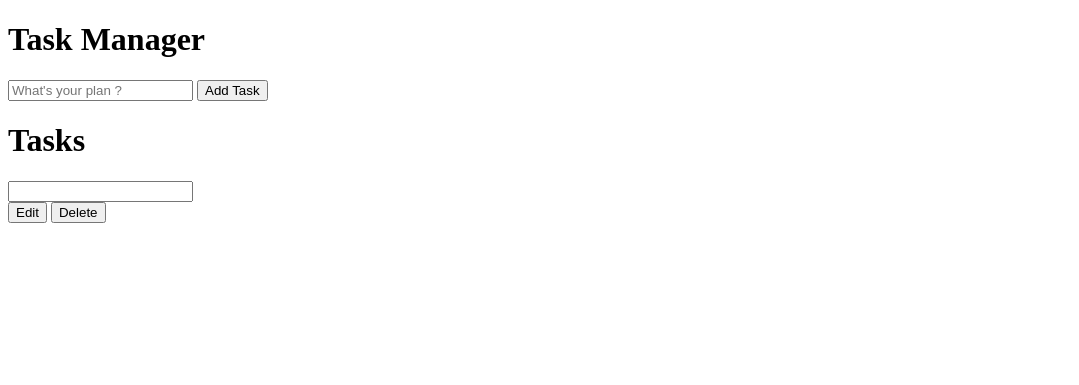
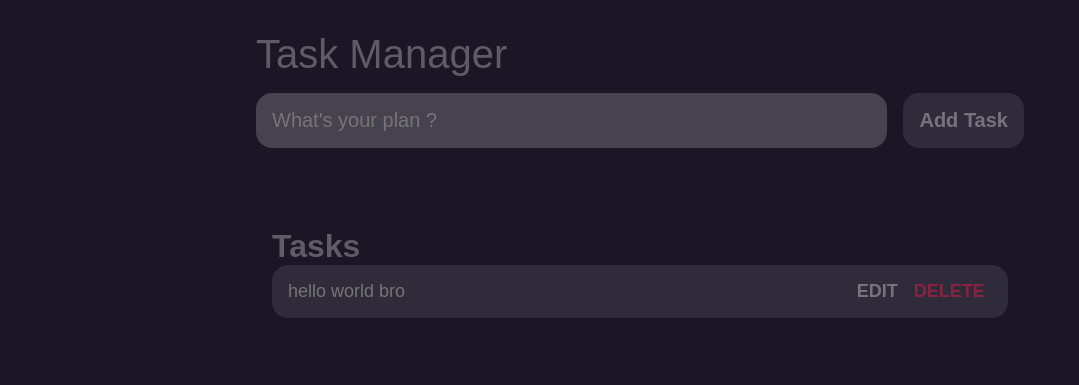
Before and after one commit to Ali-Mansourr/TaskManager, a plain HTML site: page index.html in a window 1280 px wide. Shown: the whole page, without its empty margins (0-1079 px from the left). Drawn offline with Linux system fonts and the light colour scheme.

Commit message:
styling elements

```diff
--- a/index.html
+++ b/index.html
@@ -6,6 +6,8 @@
     <title>Task Manager</title>
 
     <link rel="stylesheet" href="styles/style.css">
+    <link rel="stylesheet" href="styles/utilities.css">
+
 </head>
 <body>
     <script src="scripts/script.js"></script>
@@ -19,6 +21,8 @@
         </form>
     </div>
 
+    <main>
+
         <div class="task-list">
             <h1>Tasks</h1>
 
@@ -26,7 +30,7 @@
 
                 <div class="task">
                     <div class="content">
-                    <input type="text" class="text" readonly>
+                        <input type="text" class="text" placeholder="hello world bro" readonly>
                     </div>
                     <div class="actions">
                         <button class="edit">Edit</button>
@@ -35,6 +39,7 @@
                 </div>
             </div>
         </div>
+    </main>
 
 </body>
 </html>
--- a/styles/style.css
+++ b/styles/style.css
@@ -0,0 +1,121 @@
+body{
+    display: flex;
+    flex-direction: column;
+    background-color: #1a1625;
+    color: #5e5a66;
+}
+
+.task-form{
+    padding: 2rem 1rem;
+    width: 100%;
+    max-width: 800px;
+    margin: 0 auto;
+}
+
+.task-form h1{
+    font-size: 2.5rem;
+    font-weight: 300;
+    margin-bottom: 1rem;
+}
+
+#new-task-form{
+    display: flex;
+
+}
+
+input, button{
+    border: none;
+    outline: none;
+    background: none;
+    appearance: none;
+}
+#task-input{
+    flex: 1 1 0%;
+    background-color: #46424f;
+    padding: 1rem;
+    border-radius: 1rem;
+    margin-right: 1rem;
+    font-size: 1.25rem;
+}
+
+#task-submit{
+    color: #76737e;
+    font-size: 1.25rem;
+    font-weight: 700;
+    background-color: #2f2b3a;
+    cursor: pointer;
+    transition: 0.4s;
+    padding: 1rem;
+    border-radius: 1rem;
+}
+
+#task-submit:hover{
+    opacity: 0.8;
+}
+
+#task-submit:active{
+    opacity: 0.6;
+}
+
+main{
+    flex: 1 1 0%;
+    padding: 2rem 1rem;
+    max-width: 800px;
+    width: 100%;
+    margin: 0 auto;
+}
+
+.task-list{
+    padding: 1rem;
+}
+
+.task-list h2{
+    font-size: 1.5rem;
+    font-weight: 300;
+    margin-bottom: 1rem;
+}
+
+.tasks .task{
+    display: flex;
+    justify-content: space-between;
+    background-color: #2f2b3a;
+    padding: 1rem;
+    border-radius: 1rem;
+    margin-bottom: 1rem;
+}
+
+.tasks .task .content .text{
+    color: #908d96;
+    font-size: 1.125rem;
+    width: 100%;
+    display: block;
+    transition: 0.4s;
+}
+.tasks .task .actions{
+    display: flex;
+    margin: 0 -0.05rem;
+}
+.task .actions button{
+    cursor: pointer;
+    margin: 0 0.5rem;
+    font-size: 1.125rem;
+    font-weight: 700;
+    text-transform: uppercase;
+    transition: 0.4s;
+}
+
+.task .actions button:hover{
+    opacity: 0.8;
+}
+
+.task .actions button:active{
+    opacity: 0.6;
+}
+
+.task .actions .edit{
+    color: #76737e;
+}
+
+.task .actions .delete{
+    color: #872341;
+}
--- /dev/null
+++ b/styles/utilities.css
@@ -0,0 +1,6 @@
+*{
+    box-sizing: border-box;
+    margin: 0;
+    padding: 0;
+    font-family: "Fira sans", sans-serif;
+}
```
Lines whose indentation alone changed are shown as unchanged.
